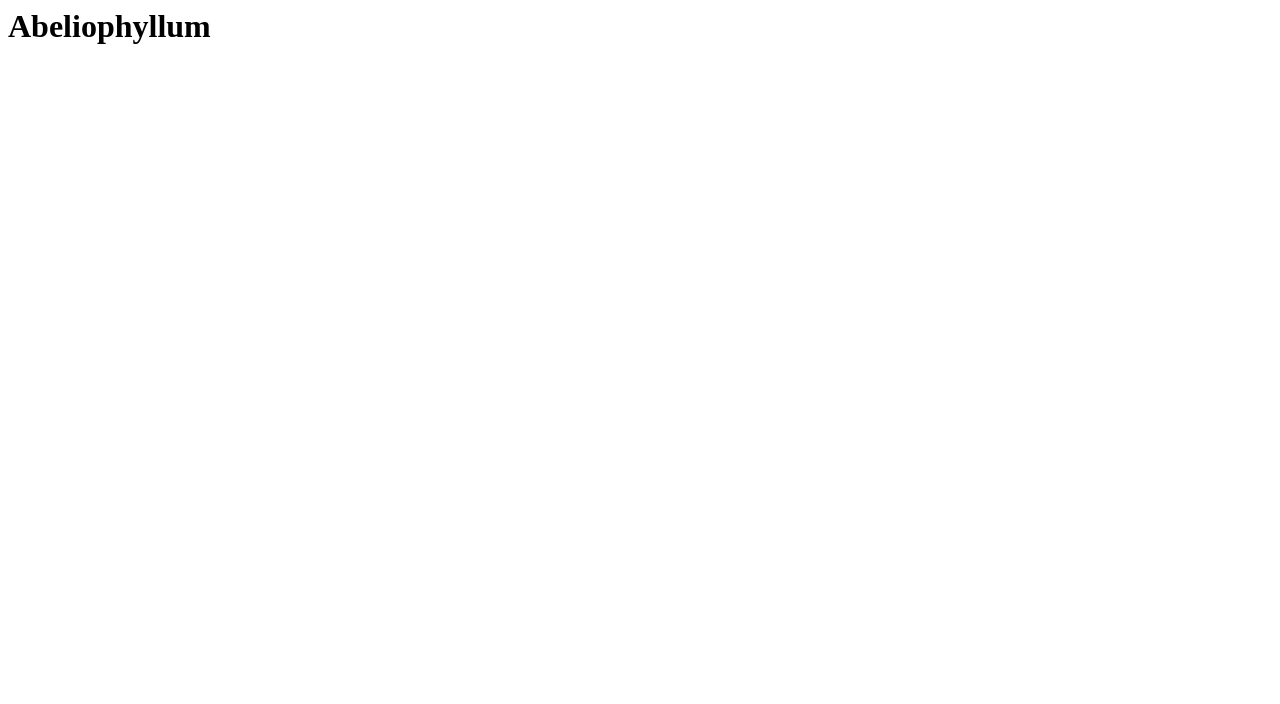
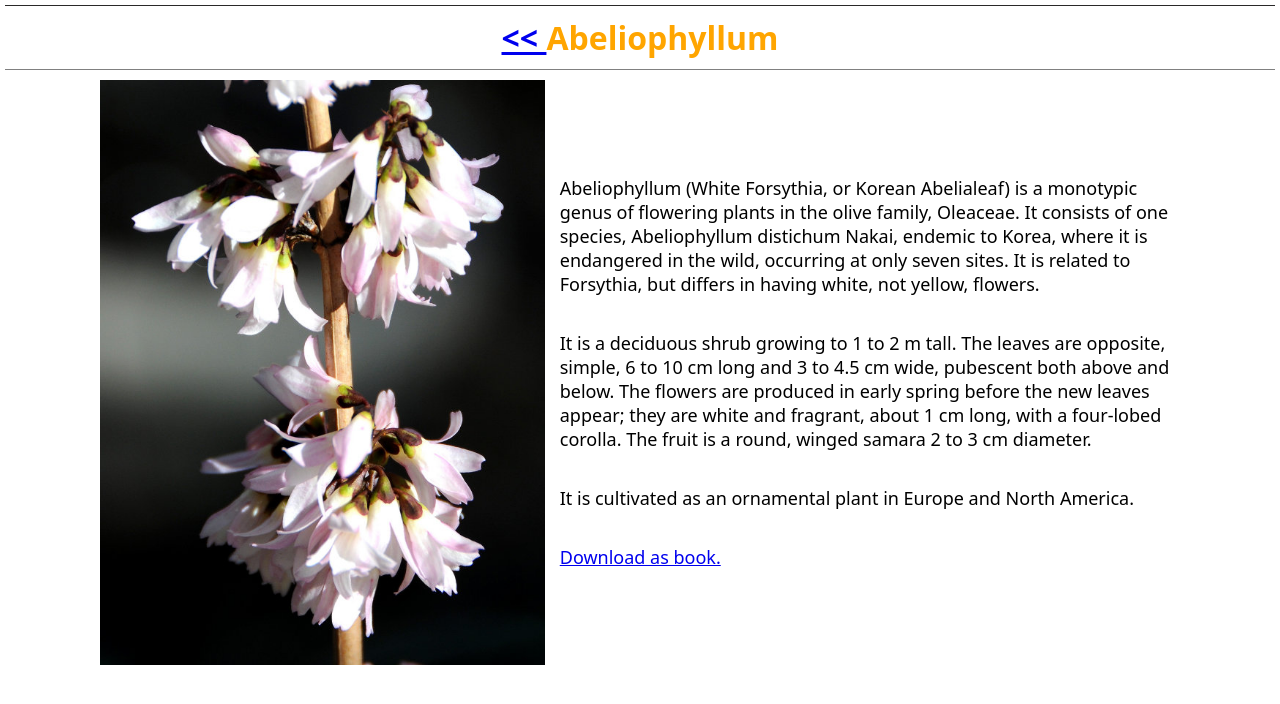
Before and after one commit to prafullchvn/flowerCatalogApp, a plain HTML site: page public/abelioFlower.html in a window 1280 px wide. Drawn offline with Linux system fonts and the light colour scheme.

Commit message:
Styled the flower pages.

```diff
--- a/public/abelioFlower.html
+++ b/public/abelioFlower.html
@@ -1,9 +1,38 @@
 <html>
 <head>
   <title>Abeliophyllum</title>
+  <link rel="stylesheet" href="css/style.css" />
+  <link rel="stylesheet" href="css/flower-page.css" />
 </head>
 <body>
-  <h1>Abeliophyllum</h1>
+  <main>
+    <header>
+      <h1> <a href="/"> &#60;&#60; </a> Abeliophyllum</h1>
+    </header>
+    <div class="content">
+      <div class="image">
+        <img src="images/pbase-Abeliophyllum.jpg" alt="" srcset="">
+      </div>
+      <div class="content-text">
+        <p>
+          Abeliophyllum (White Forsythia, or Korean Abelialeaf) is a monotypic genus of flowering plants in the olive
+          family, Oleaceae. It consists of one species, Abeliophyllum distichum Nakai, endemic to Korea, where it is
+          endangered in the wild, occurring at only seven sites. It is related to Forsythia, but differs in having
+          white, not yellow, flowers.
+        </p>
+        <p>
+          It is a deciduous shrub growing to 1 to 2 m tall. The leaves are opposite, simple, 6 to 10 cm long and 3 to
+          4.5 cm wide, pubescent both above and below. The flowers are produced in early spring before the new leaves
+          appear; they are white and fragrant, about 1 cm long, with a four-lobed corolla. The fruit is a round, winged
+          samara 2 to 3 cm diameter.
+        </p>
+        <p>
+          It is cultivated as an ornamental plant in Europe and North America.
+        </p>
+        <p><a href="pdfs/Abeliophyllum.pdf" download>Download as book.</a></p>
+      </div>
+    </div>
+  </main>
 </body>
 
 </html>
--- /dev/null
+++ b/public/css/abelioFlowerPage.css
@@ -0,0 +1,30 @@
+header>h1 {
+  text-align: center;
+}
+
+.content {
+  display: flex;
+  justify-content: center;
+}
+
+.content>.image {
+  margin: 10px;
+  width: 35%;
+}
+
+.image>img {
+  width: 100%;
+}
+
+.content-text {
+  width: 50%;
+  display: flex;
+  flex-direction: column;
+  row-gap: 25px;
+  justify-content: center;
+}
+
+.content-text>p {
+  margin: 5px;
+  font-size: 18px;
+}
--- /dev/null
+++ b/public/css/flower-page.css
@@ -0,0 +1,30 @@
+header>h1 {
+  text-align: center;
+}
+
+.content {
+  display: flex;
+  justify-content: center;
+}
+
+.content>.image {
+  margin: 10px;
+  width: 35%;
+}
+
+.image>img {
+  width: 100%;
+}
+
+.content-text {
+  width: 50%;
+  display: flex;
+  flex-direction: column;
+  row-gap: 25px;
+  justify-content: center;
+}
+
+.content-text>p {
+  margin: 5px;
+  font-size: 18px;
+}
--- /dev/null
+++ b/public/css/landing-page.css
@@ -0,0 +1,32 @@
+header>h1 {
+  text-align: right;
+}
+
+.landing-page {
+  display: flex;
+  align-items: center;
+}
+
+.home-page-image {
+  width: 70%;
+  padding: 10px;
+}
+
+.home-page-image>img {
+  width: 100%;
+}
+
+.content {
+  display: flex;
+  flex-direction: column;
+  align-content: space-between;
+  height: 100%;
+}
+
+.index {
+  padding: 20px;
+}
+
+.content>* {
+  font-size: 20px;
+}
--- a/public/css/style.css
+++ b/public/css/style.css
@@ -17,34 +17,4 @@ header {
 
 header>h1 {
   color: orange;
-  text-align: right;
 }
-
-.landing-page {
-  display: flex;
-  align-items: center;
-}
-
-.home-page-image {
-  width: 70%;
-  padding: 10px;
-}
-
-.home-page-image>img {
-  width: 100%;
-}
-
-.content {
-  display: flex;
-  flex-direction: column;
-  align-content: space-between;
-  height: 100%;
-}
-
-.index {
-  padding: 20px;
-}
-
-.content>* {
-  font-size: 20px;
-}
```
Also changed, not shown: public/ageratumFlower.html (+28 -1 lines), public/index.html (+1 -0 lines), todo.md (+4 -4 lines), 2 other files.
